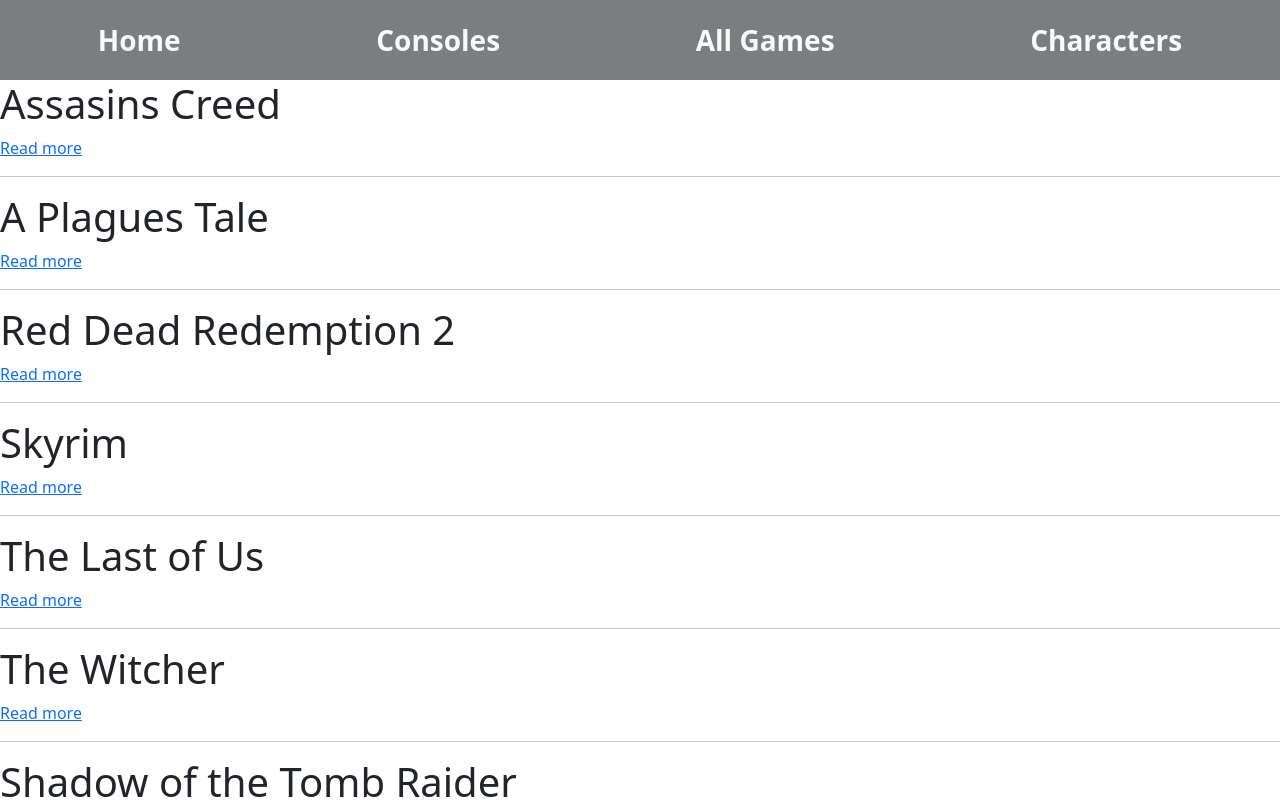
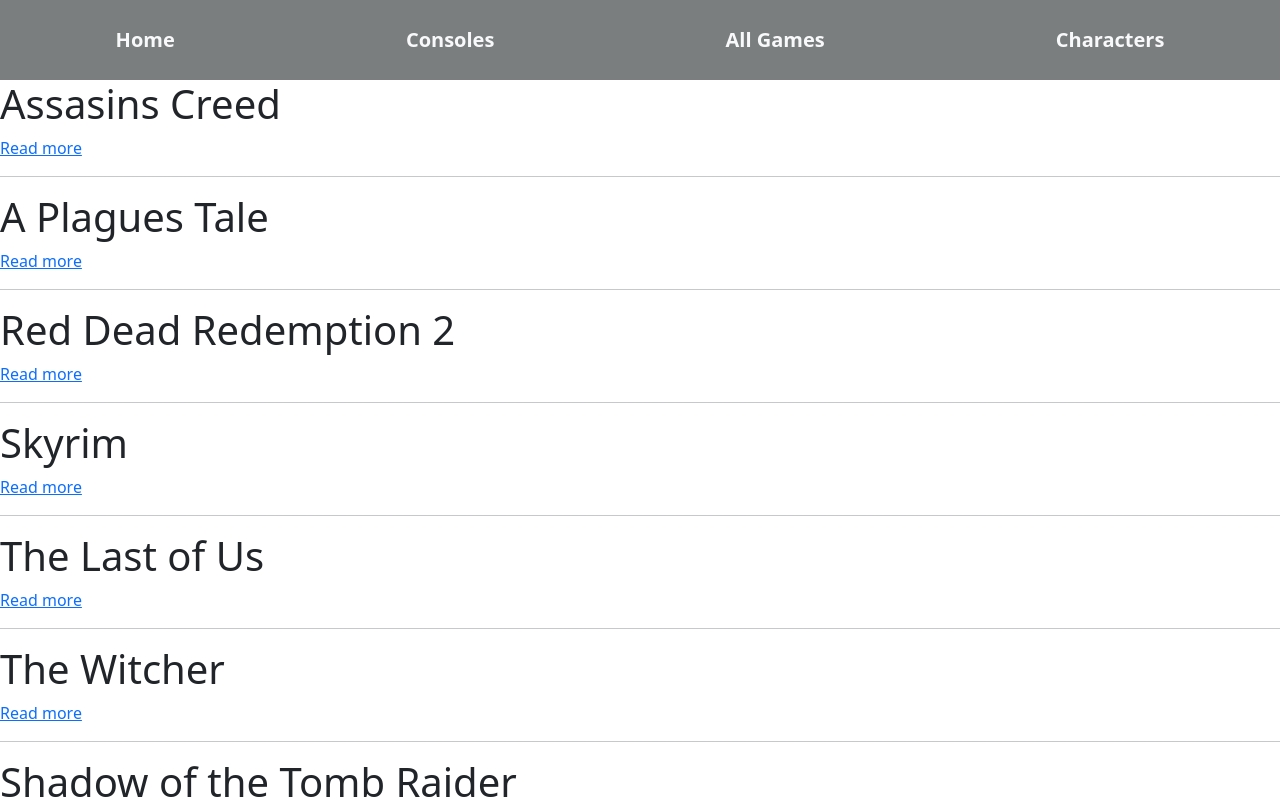
Before and after one commit to mape86/electric-games, a React (Create React App) app: page / in a window 1280 px wide. Shown: the top 800 px of the page. Built offline with nearby package versions, Linux system fonts and the light colour scheme.

Commit message:
Changed fontsize to 5 in navbar

```diff
--- a/src/components/shared/Navbar.css
+++ b/src/components/shared/Navbar.css
@@ -1,3 +1,6 @@
+/* .navbar {
+  position: fixed;
+} */
 .navbar-custom {
   background-color: #161c1c90;
   height: 10vh;
--- a/src/components/shared/Navbar.tsx
+++ b/src/components/shared/Navbar.tsx
@@ -4,10 +4,10 @@
 const Navbar = () => {
     return (
         <nav className='d-flex justify-content-around navbar navbar-custom'>
-          <Link className='active text-light fs-3 fw-bold text-decoration-none' to='/'> Home </Link>
-          <Link className='active text-light fs-3 fw-bold text-decoration-none' to='ConsolePage'> Consoles </Link>
-          <Link className='active text-light fs-3 fw-bold text-decoration-none' to='AllGames'> All Games </Link>
-          <Link className='active text-light fs-3 fw-bold text-decoration-none' to='CharacterPage'>Characters</Link>
+          <Link className='active text-light fs-5 fw-bold text-decoration-none' to='/'> Home </Link>
+          <Link className='active text-light fs-5 fw-bold text-decoration-none' to='ConsolePage'> Consoles </Link>
+          <Link className='active text-light fs-5 fw-bold text-decoration-none' to='AllGames'> All Games </Link>
+          <Link className='active text-light fs-5 fw-bold text-decoration-none' to='CharacterPage'>Characters</Link>
         </nav>
       )
 }
```
